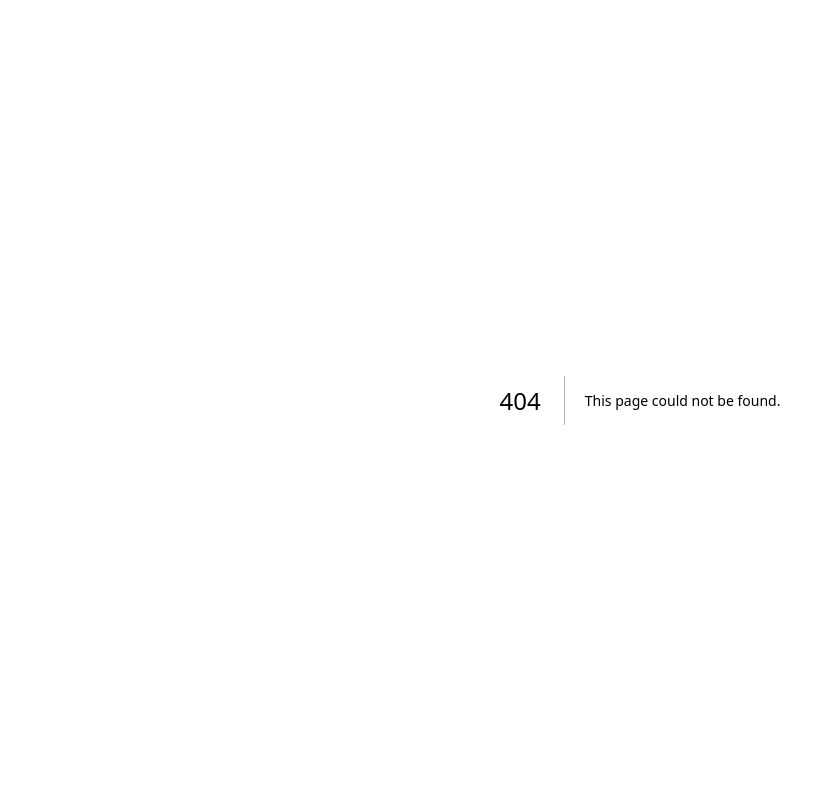
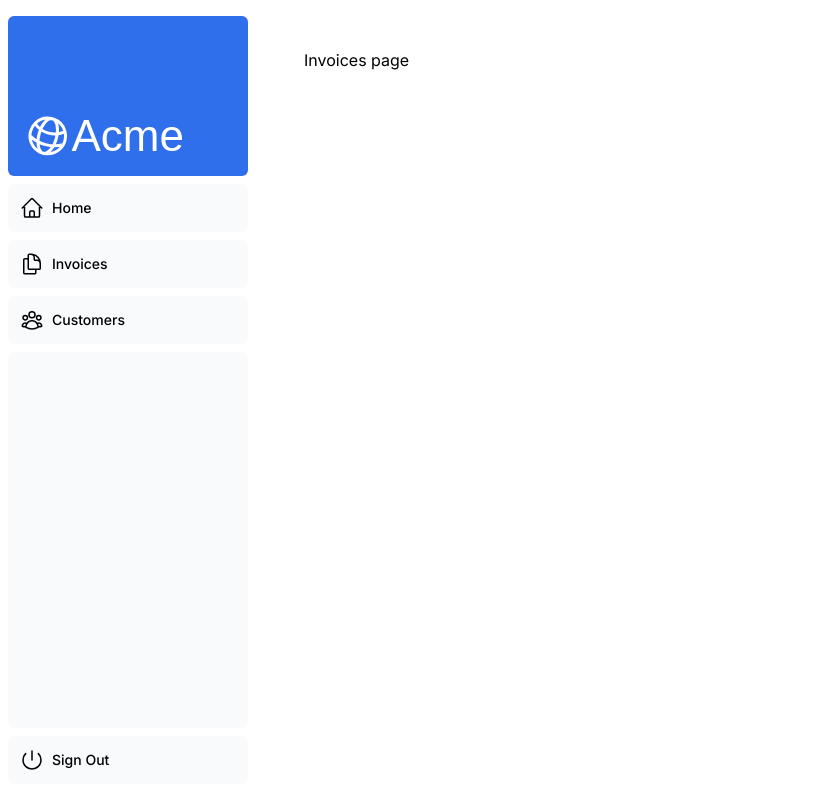
Before and after one commit to codehass/nextjs-dashboard, a Next.js app: page /dashboard/invoices in a window 1280 px wide. Before the commit this address had no page. Shown: the whole page, without its empty margins (0-835 px from the left). Built offline with nearby package versions, Linux system fonts and the light colour scheme; a web font is replaced by a local one.

Commit message:
create invoices page

```diff
--- /dev/null
+++ b/app/dashboard/invoices/page.tsx
@@ -0,0 +1,5 @@
+export default function Page() {
+  return (
+    <div>Invoices page</div>
+  )
+}
```
